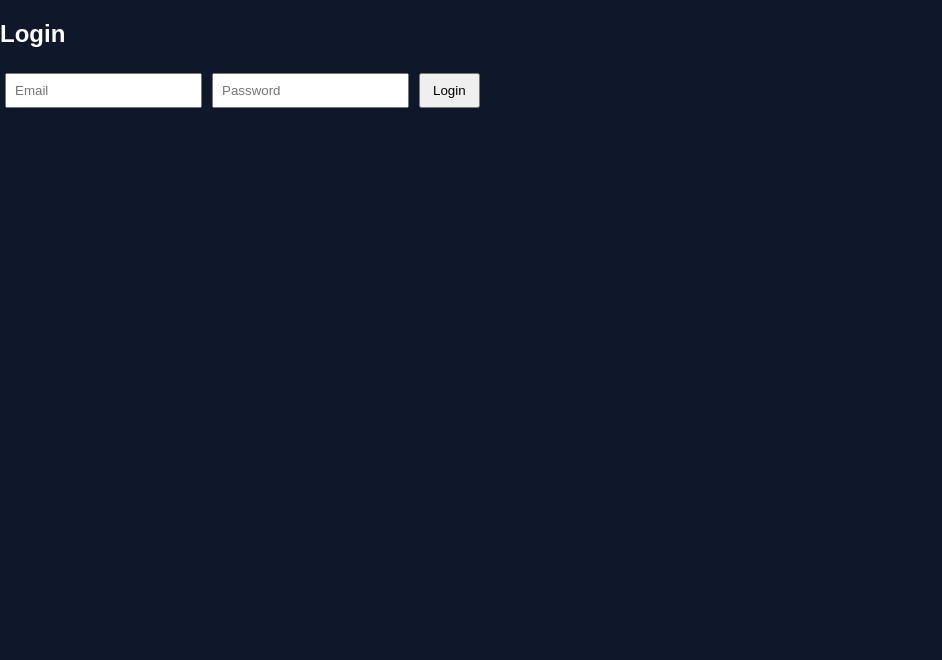
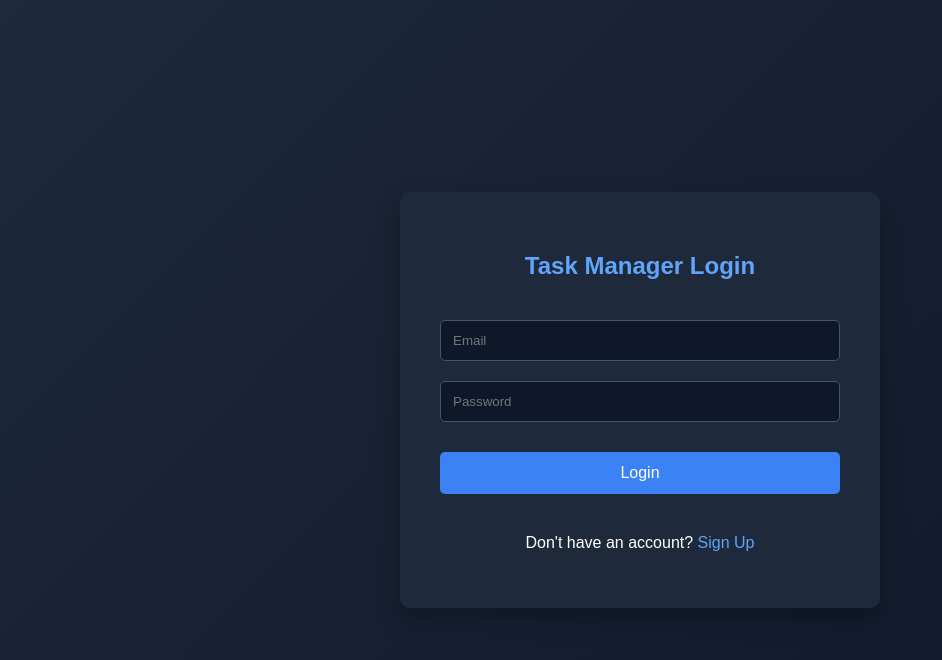
Before and after one commit to ksaikiran174-dot/my_second_app, a React (Create React App) app in the folder frontend/: page / in a window 1280 px wide. Shown: the top 660 px of the page, without its empty margins (0-942 px from the left). Built offline with nearby package versions, Linux system fonts and the light colour scheme.

Commit message:
added signup page with jwt tokens

```diff
--- a/frontend/src/App.css
+++ b/frontend/src/App.css
@@ -15,9 +15,121 @@ button {
   cursor: pointer;
 }
 
+/* Auth Pages */
+.auth-container {
+  display: flex;
+  justify-content: center;
+  align-items: center;
+  min-height: 100vh;
+  background: linear-gradient(135deg, #1e293b 0%, #0f172a 100%);
+}
+
+.auth-box {
+  background: #1e293b;
+  padding: 40px;
+  border-radius: 10px;
+  box-shadow: 0 10px 25px rgba(0, 0, 0, 0.3);
+  width: 100%;
+  max-width: 400px;
+}
+
+.auth-box h2 {
+  text-align: center;
+  margin-bottom: 30px;
+  color: #60a5fa;
+}
+
+.auth-box input {
+  width: 100%;
+  margin: 10px 0;
+  padding: 12px;
+  border: 1px solid #475569;
+  border-radius: 5px;
+  background: #0f172a;
+  color: white;
+  box-sizing: border-box;
+}
+
+.auth-box input:focus {
+  outline: none;
+  border-color: #60a5fa;
+}
+
+.auth-box button {
+  width: 100%;
+  margin: 20px 0;
+  padding: 12px;
+  background: #3b82f6;
+  color: white;
+  border: none;
+  border-radius: 5px;
+  cursor: pointer;
+  font-size: 16px;
+  transition: background 0.3s;
+}
+
+.auth-box button:hover:not(:disabled) {
+  background: #2563eb;
+}
+
+.auth-box button:disabled {
+  background: #64748b;
+  cursor: not-allowed;
+}
+
+.auth-link {
+  text-align: center;
+  margin-top: 20px;
+}
+
+.auth-link a {
+  color: #60a5fa;
+  text-decoration: none;
+}
+
+.auth-link a:hover {
+  text-decoration: underline;
+}
+
+/* Dashboard */
 .dashboard {
   max-width: 900px;
   margin: auto;
+  padding: 20px;
+}
+
+.dashboard-header {
+  display: flex;
+  justify-content: space-between;
+  align-items: center;
+  margin-bottom: 30px;
+  background: rgba(0, 0, 0, 0.2);
+  padding: 20px;
+  border-radius: 10px;
+}
+
+.dashboard-header h1 {
+  margin: 0;
+  color: white;
+}
+
+.user-info {
+  color: #cbd5e1;
+  margin: 10px 0 0 0;
+}
+
+.logout-btn {
+  background: #ef4444;
+  color: white;
+  padding: 10px 20px;
+  border: none;
+  border-radius: 5px;
+  cursor: pointer;
+  transition: background 0.3s;
+}
+
+.logout-btn:hover {
+  background: #dc2626;
 }
 
 .tasks_grid {
--- a/frontend/src/App.js
+++ b/frontend/src/App.js
@@ -1,6 +1,8 @@
 import { BrowserRouter, Routes, Route } from "react-router-dom";
 import Login from "./pages/Login";
+import Signup from "./pages/Signup";
 import Dashboard from "./pages/Dashboard";
+import ProtectedRoute from "./components/ProtectedRoute";
 import { Toaster } from "react-hot-toast";
 import "./App.css"
 
@@ -9,7 +11,15 @@ function App() {
     <BrowserRouter>
       <Routes>
         <Route path="/" element={<Login />} />
-        <Route path="/dashboard" element={<Dashboard />} />
+        <Route path="/signup" element={<Signup />} />
+        <Route
+          path="/dashboard"
+          element={
+            <ProtectedRoute>
+              <Dashboard />
+            </ProtectedRoute>
+          }
+        />
       </Routes>
       <Toaster position="top-right" />
     </BrowserRouter>
--- a/frontend/src/api/api.js
+++ b/frontend/src/api/api.js
@@ -1,10 +1,42 @@
 const BASE_URL = "https://my-second-app-ka05.onrender.com";
 
-export const loginUser = async (email, password) => {
-  const res = await fetch(`${BASE_URL}/login?email=${email}&password=${password}`, {
-    method: "POST"
+export const signupUser = async (name, email, password) => {
+  const res = await fetch(`${BASE_URL}/signup`, {
+    method: "POST",
+    headers: {
+      "Content-Type": "application/json",
+    },
+    body: JSON.stringify({ name, email, password }),
   });
   return res.json();
+};
+
+export const loginUser = async (email, password) => {
+  const res = await fetch(`${BASE_URL}/login`, {
+    method: "POST",
+    headers: {
+      "Content-Type": "application/json",
+    },
+    body: JSON.stringify({ email, password }),
+  });
+  return res.json();
+};
+
+export const getCurrentUser = async () => {
+  const token = localStorage.getItem("token");
+
+  const res = await fetch(`${BASE_URL}/me`, {
+    headers: {
+      Authorization: `Bearer ${token}`,
+    },
+  });
+
+  return res.json();
+};
+
+export const logoutUser = () => {
+  localStorage.removeItem("token");
+  localStorage.removeItem("user");
 };
 
 export const getTasks = async () => {
--- /dev/null
+++ b/frontend/src/components/ProtectedRoute.js
@@ -0,0 +1,12 @@
+import { Navigate } from "react-router-dom";
+
+export default function ProtectedRoute({ children }) {
+  const token = localStorage.getItem("token");
+
+  if (!token) {
+    // No token, redirect to login
+    return <Navigate to="/" replace />;
+  }
+
+  return children;
+}
--- a/frontend/src/pages/Dashboard.js
+++ b/frontend/src/pages/Dashboard.js
@@ -1,13 +1,17 @@
 import { useEffect, useState } from "react";
-import { getTasks } from "../api/api";
+import { getTasks, logoutUser } from "../api/api";
 import TaskForm from "../components/TaskForm";
 import TaskItem from "../components/TaskItem";
-
+import { useNavigate } from "react-router-dom";
+import toast from "react-hot-toast";
 
 export default function Dashboard() {
   const [tasks, setTasks] = useState([]);
   const [search, setSearch] = useState("");
   const [filter, setFilter] = useState("all");
+  const [user, setUser] = useState(null);
+  const navigate = useNavigate();
+
   const total = tasks.length;
   const completed = tasks.filter(t => t.status === "done").length;
   const pending = tasks.filter(t => t.status === "pending").length;
@@ -25,13 +29,31 @@ export default function Dashboard() {
     setTasks(data);
   };
 
+  const handleLogout = () => {
+    logoutUser();
+    toast.success("Logged out successfully");
+    navigate("/");
+  };
+
   useEffect(() => {
+    // Get user info from localStorage
+    const storedUser = localStorage.getItem("user");
+    if (storedUser) {
+      setUser(JSON.parse(storedUser));
+    }
+
     loadTasks();
   }, []);
 
   return (
     <div className="dashboard" style={{ backgroundColor: 'green' }}>
+      <div className="dashboard-header">
+        <div>
           <h1>Task Manager</h1>
+          {user && <p className="user-info">Welcome, {user.name}!</p>}
+        </div>
+        <button className="logout-btn" onClick={handleLogout}>Logout</button>
+      </div>
 
       <div className="top_bar">
         <div className="stats">
--- a/frontend/src/pages/Login.js
+++ b/frontend/src/pages/Login.js
@@ -1,39 +1,67 @@
 import { useState } from "react";
 import { loginUser } from "../api/api";
-import { useNavigate } from "react-router-dom";
+import { useNavigate, Link } from "react-router-dom";
+import toast from "react-hot-toast";
 
 export default function Login() {
   const [email, setEmail] = useState("");
   const [password, setPassword] = useState("");
+  const [loading, setLoading] = useState(false);
   const navigate = useNavigate();
 
   const handleLogin = async () => {
+    if (!email || !password) {
+      toast.error("Please enter email and password");
+      return;
+    }
+
+    setLoading(true);
+    try {
       const data = await loginUser(email, password);
 
       if (data.access_token) {
         localStorage.setItem("token", data.access_token);
+        localStorage.setItem("user", JSON.stringify(data.user));
+        toast.success("Login successful!");
         navigate("/dashboard");
       } else {
-      alert("Login failed");
+        toast.error(data.detail || "Login failed");
+      }
+    } catch (error) {
+      toast.error("An error occurred. Please try again.");
+      console.error(error);
+    } finally {
+      setLoading(false);
     }
   };
 
   return (
-    <div>
-      <h2>Login</h2>
+    <div className="auth-container">
+      <div className="auth-box">
+        <h2>Task Manager Login</h2>
 
         <input
           placeholder="Email"
+          value={email}
           onChange={(e) => setEmail(e.target.value)}
+          type="email"
         />
 
         <input
           placeholder="Password"
+          value={password}
+          onChange={(e) => setPassword(e.target.value)}
           type="password"
-        onChange={(e) => setPassword(e.target.value)}
         />
 
-      <button onClick={handleLogin}>Login</button>
+        <button onClick={handleLogin} disabled={loading}>
+          {loading ? "Logging in..." : "Login"}
+        </button>
+
+        <p className="auth-link">
+          Don't have an account? <Link to="/signup">Sign Up</Link>
+        </p>
+      </div>
     </div>
   );
 }
--- /dev/null
+++ b/frontend/src/pages/Signup.js
@@ -0,0 +1,108 @@
+import { useState } from "react";
+import { useNavigate, Link } from "react-router-dom";
+import toast from "react-hot-toast";
+
+const BASE_URL = "https://my-second-app-ka05.onrender.com";
+
+export default function Signup() {
+  const [name, setName] = useState("");
+  const [email, setEmail] = useState("");
+  const [password, setPassword] = useState("");
+  const [confirmPassword, setConfirmPassword] = useState("");
+  const [loading, setLoading] = useState(false);
+  const navigate = useNavigate();
+
+  const handleSignup = async () => {
+    // Validation
+    if (!name || !email || !password || !confirmPassword) {
+      toast.error("All fields are required");
+      return;
+    }
+
+    if (password !== confirmPassword) {
+      toast.error("Passwords do not match");
+      return;
+    }
+
+    if (password.length < 6) {
+      toast.error("Password must be at least 6 characters");
+      return;
+    }
+
+    setLoading(true);
+    try {
+      const response = await fetch(`${BASE_URL}/signup`, {
+        method: "POST",
+        headers: {
+          "Content-Type": "application/json",
+        },
+        body: JSON.stringify({
+          name,
+          email,
+          password,
+        }),
+      });
+
+      const data = await response.json();
+
+      if (response.ok) {
+        // Store token and redirect
+        localStorage.setItem("token", data.access_token);
+        localStorage.setItem("user", JSON.stringify(data.user));
+        toast.success("Signup successful!");
+        navigate("/dashboard");
+      } else {
+        toast.error(data.detail || "Signup failed");
+      }
+    } catch (error) {
+      toast.error("An error occurred. Please try again.");
+      console.error(error);
+    } finally {
+      setLoading(false);
+    }
+  };
+
+  return (
+    <div className="auth-container">
+      <div className="auth-box">
+        <h2>Create Account</h2>
+
+        <input
+          placeholder="Full Name"
+          value={name}
+          onChange={(e) => setName(e.target.value)}
+          type="text"
+        />
+
+        <input
+          placeholder="Email"
+          value={email}
+          onChange={(e) => setEmail(e.target.value)}
+          type="email"
+        />
+
+        <input
+          placeholder="Password"
+          value={password}
+          onChange={(e) => setPassword(e.target.value)}
+          type="password"
+        />
+
+        <input
+          placeholder="Confirm Password"
+          value={confirmPassword}
+          onChange={(e) => setConfirmPassword(e.target.value)}
+          type="password"
+        />
+
+        <button onClick={handleSignup} disabled={loading}>
+          {loading ? "Creating Account..." : "Sign Up"}
+        </button>
+
+        <p className="auth-link">
+          Already have an account? <Link to="/">Login</Link>
+        </p>
+      </div>
+    </div>
+  );
+}
```
Also changed, not shown: 1 other file (tests, documents, lock files or other folders). Lines whose indentation alone changed are shown as unchanged.
